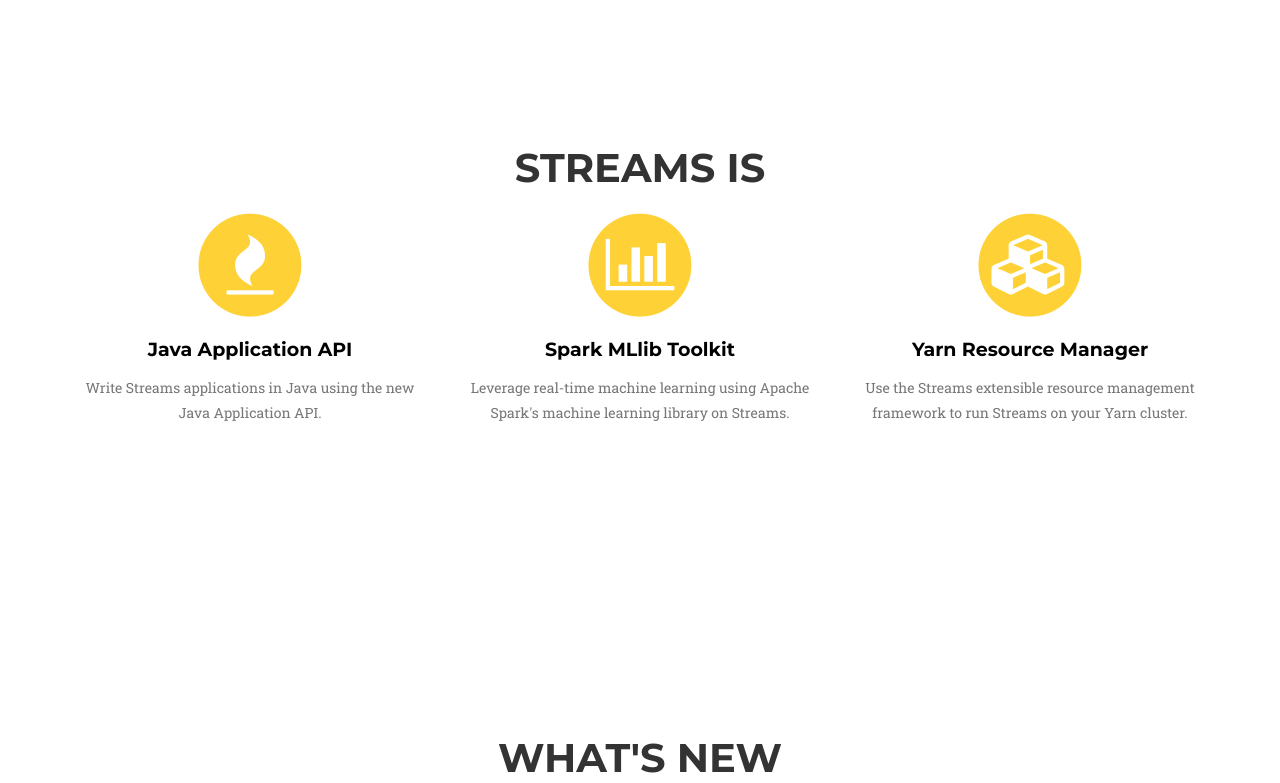
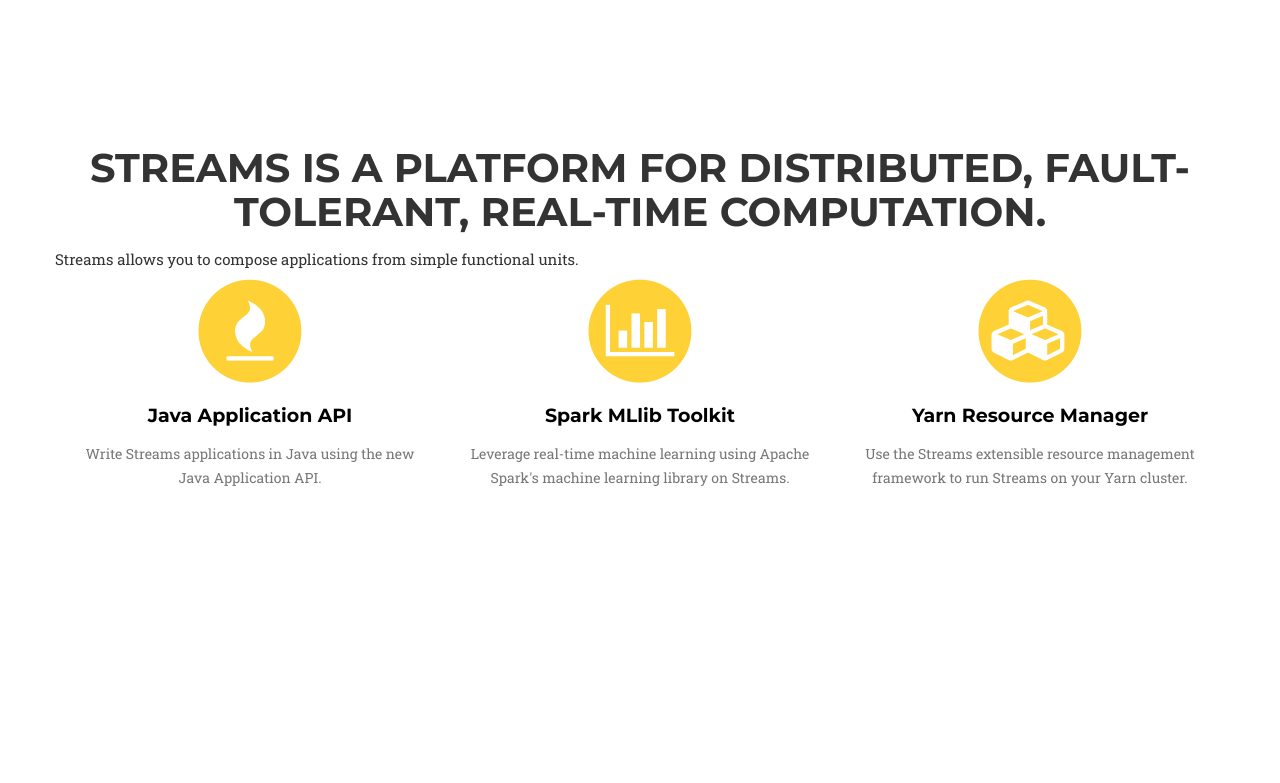
Before and after one commit to IBMStreams/IBMStreams.github.io, a Jekyll site: the page built from index.html, in a window 1280 px wide and 900 px high, scrolled down 464 px, cut to the strip 117-900 px from the top of the window. Built offline with Jekyll 4.4.1, drawn with Linux system fonts in a browser that asks for light colours; some web fonts are replaced.

Commit message:
Update streamsIs.html

```diff
--- a/_includes/streamsIs.html
+++ b/_includes/streamsIs.html
@@ -3,8 +3,9 @@
 <div class="container">
 <div class="row">
 <div class="col-lg-12 text-center">
-<h2 class="section-heading">Streams Is</h2>
+<h2 class="section-heading">Streams is a platform for distributed, fault-tolerant, real-time computation.</h2>
 </div>
+Streams allows you to compose applications from simple functional units.
 </div>
 <div class="row text-center">
 <div class="col-md-4">
```
